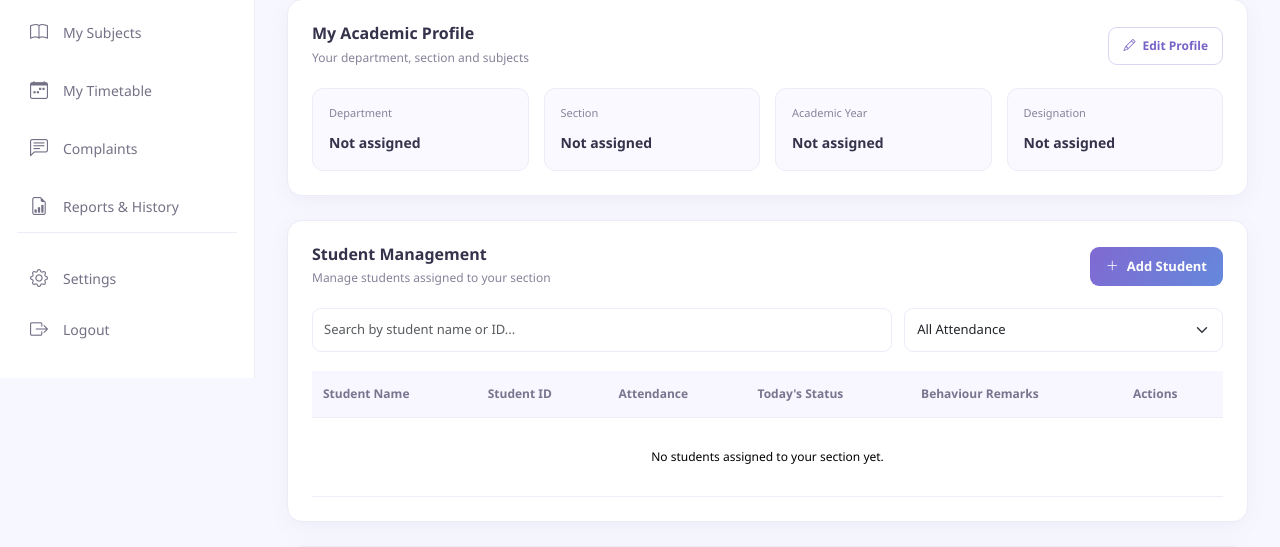
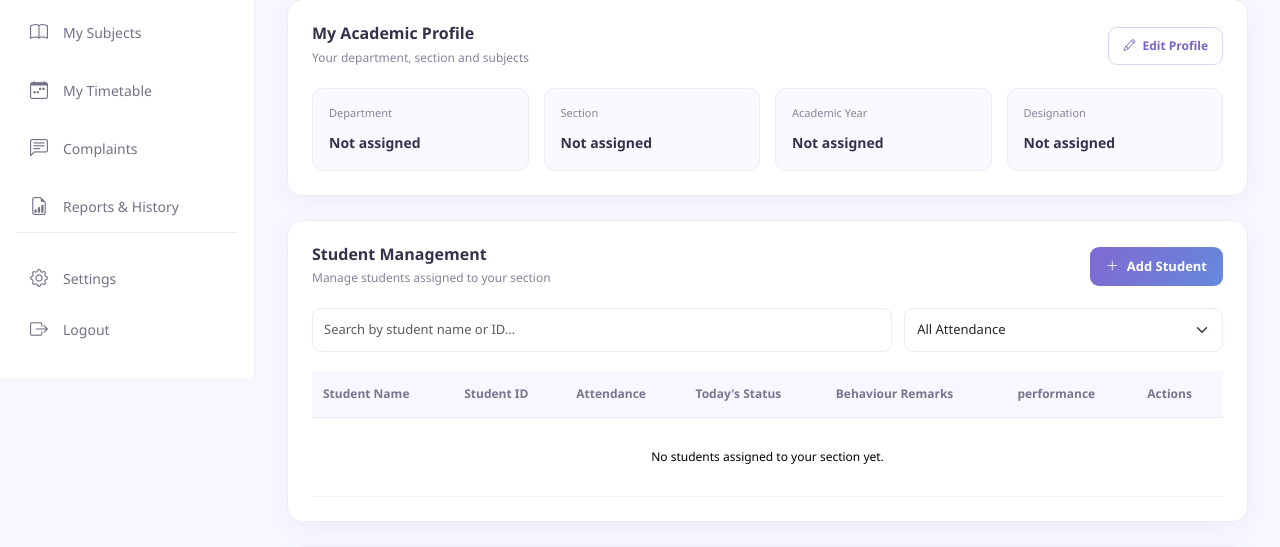
Before and after one commit to yaswithadurgasri/Student-Attendance-Management-System, a Django app: template Staff/templates/Dashboard.html in a window 1280 px wide. Shown: the part 422-969 px from the top of the page. Run offline with Django 5.2, Linux system fonts and the light colour scheme; the template is opened without the code that fills it, so the values that code supplies are empty.

Commit message:
Add performance column and action link to dashboard

```diff
--- a/Staff/templates/Dashboard.html
+++ b/Staff/templates/Dashboard.html
@@ -279,6 +279,7 @@
                             <th>Attendance</th>
                             <th>Today's Status</th>
                             <th>Behaviour Remarks</th>
+                            <th>performance</th>
                             <th>Actions</th>
                         </tr>
                     </thead>
@@ -303,6 +304,12 @@
 
                             <td>
                                 {{ student.behaviour_remarks|default:"No remarks" }}
+                                <td>
+    <a href="{% url 'staff:add_performance' student.pk %}"
+       class="btn btn-sm btn-outline-primary">
+        Add Performance
+    </a>
+                                </td>
                             </td>
 
                             <td>
@@ -323,7 +330,7 @@
                         {% empty %}
 
                         <tr>
-                            <td colspan="6" class="empty-message">
+                            <td colspan="7" class="empty-message">
                                 No students assigned to your section yet.
                             </td>
                         </tr>
```
